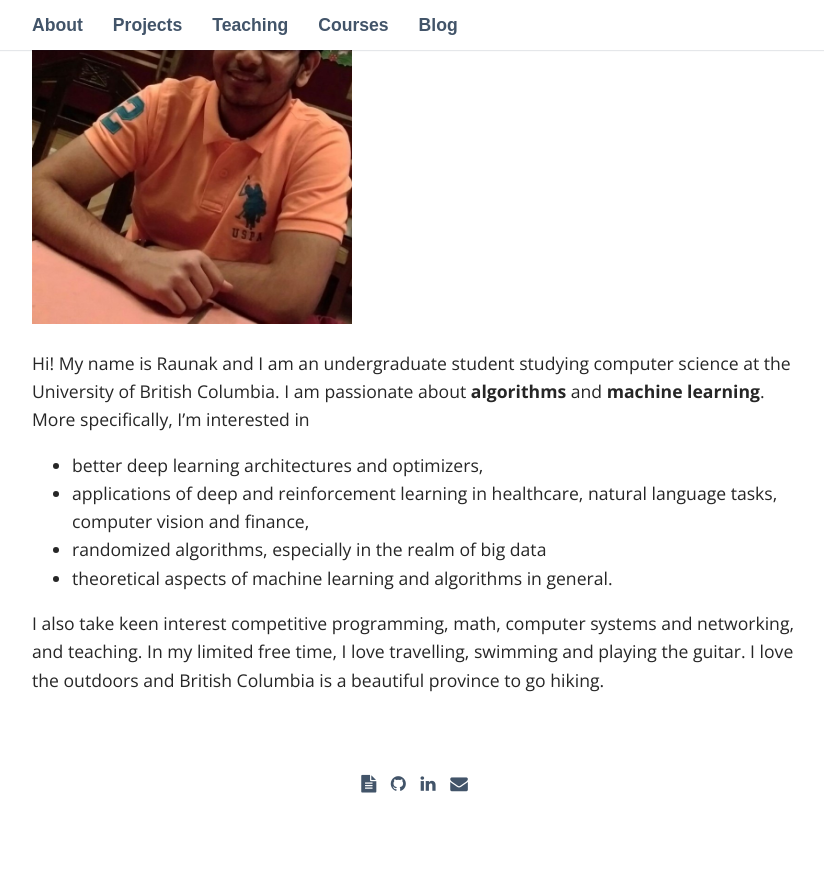
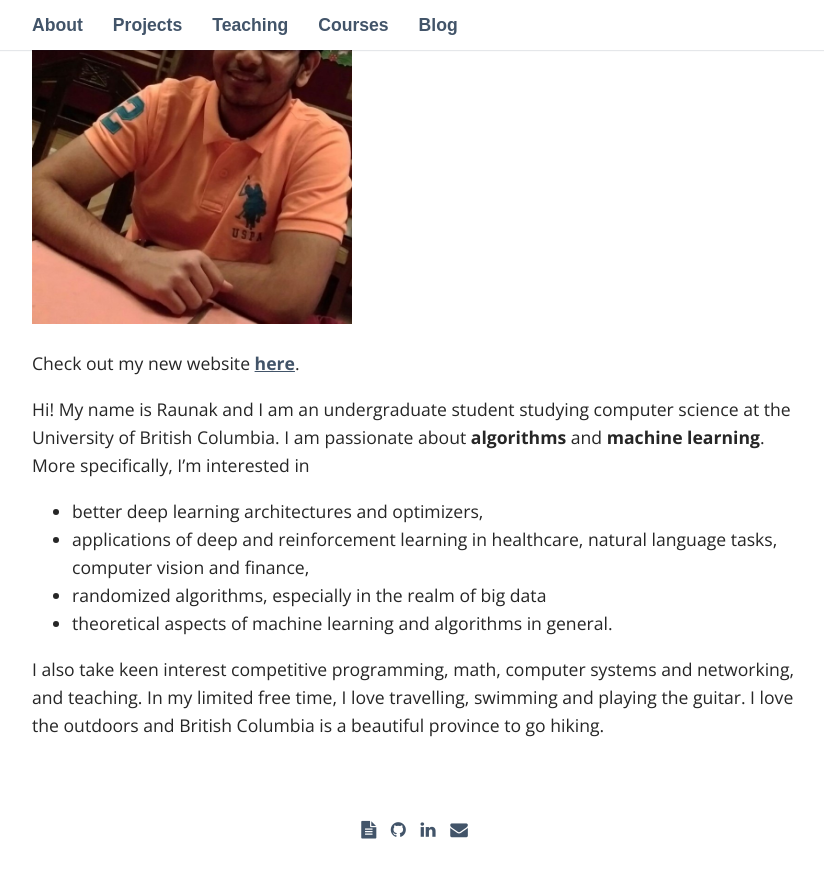
Before and after one commit to raunakkmr/raunakkmr.github.io, a Jekyll site: the page built from _pages/01_about.md, in a window 1280 px wide and 900 px high, scrolled down 597 px. Shown: the top 878 px of the window, without its empty margins (223-1047 px from the left). Built offline with Jekyll 4.4.1, drawn with Linux system fonts in a browser that asks for light colours; nearby versions of some CDN libraries; some web fonts are replaced; before the commit the page ends 1452 px from its top, so only the background shows below that.

Commit message:
Update 01_about.md

```diff
--- a/_pages/01_about.md
+++ b/_pages/01_about.md
@@ -5,6 +5,8 @@ permalink: /about/
 ---
 
 <img class='my_image' src='../documents/my_image_1.jpg' alt='my_image_1'/>
+
+Check out my new website [here](https://www.cs.cornell.edu/~raunak).
 
 Hi! My name is Raunak and I am an undergraduate student studying computer
 science at the University of British Columbia. I am passionate about
```
